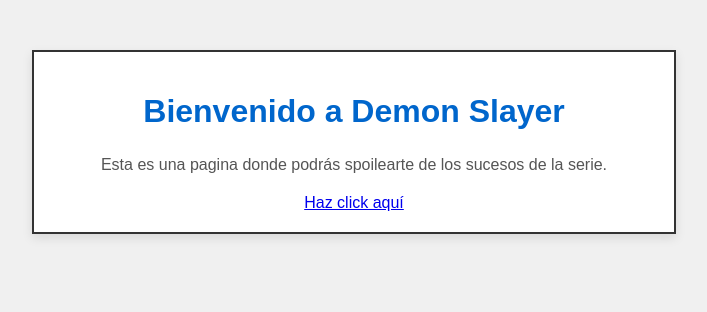
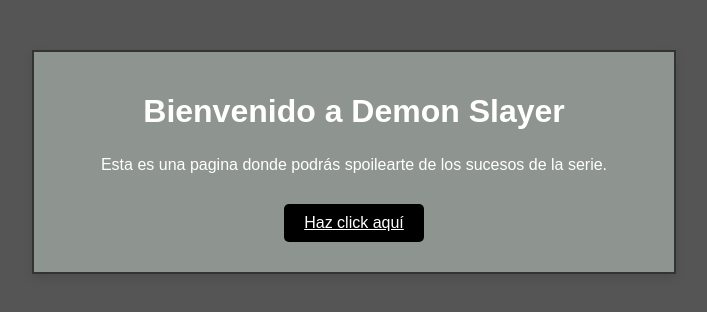
Before and after one commit to Dagor07/Riwi-Modulo-2, a plain HTML site: page Semana 2/index.html in a window 1280 px wide. Shown: the whole page, without its empty margins (286-993 px from the left). Drawn offline with Linux system fonts and the light colour scheme.

Commit message:
Update styles.css

```diff
--- a/Semana 2/styles.css
+++ b/Semana 2/styles.css
@@ -1,7 +1,7 @@
-/* Paso 2: Selectores y especificidad */
+/*Selectores y especificidad */
 body {
   font-family: Arial, sans-serif;
-  background-color: #f0f0f0;
+  background-color: #555;
 }
 
 #principal {
@@ -10,7 +10,7 @@ body {
 }
 
 .contenedor {
-  background-color: white;
+  background-color: rgb(142, 148, 144);
   box-shadow: 0 4px 10px rgba(0, 0, 0, 0.1);
   margin: 50px auto;
   max-width: 600px;
@@ -19,30 +19,30 @@ body {
 
 /* Conflicto de estilos: el ID tiene mayor especificidad que la clase */
 .titulo {
-  color: #0066cc;
+  color: #ffffff;
   font-size: 2em;
   margin-bottom: 10px;
 }
 
 .parrafo {
-  color: #555;
+  color: #ffffff;
   margin-bottom: 20px;
 }
 
-/* Paso 3: Bordes, fondos, sombras ya incluidos arriba */
+/* Bordes, fondos, sombras ya incluidos arriba */
 
-/* Paso 4: Modelo de caja */
-.boton {
+/* Modelo de caja */
+a {
   padding: 10px 20px;
   margin: 10px;
   border: none;
   border-radius: 5px;
-  background-color: #00aaff;
+  background-color: #000000;
   color: white;
   cursor: pointer;
 }
 
-/* Paso 5: Display y Position */
+/* Display y Position */
 .contenedor {
   display: flex;
   flex-direction: column;
@@ -50,8 +50,8 @@ body {
   position: relative;
 }
 
-/* Paso 6: Pseudoclases y animación */
-.boton:hover {
+/* Pseudoclases y animación */
+a:hover {
   background-color: #0077cc;
   transform: scale(1.1);
 }
```
